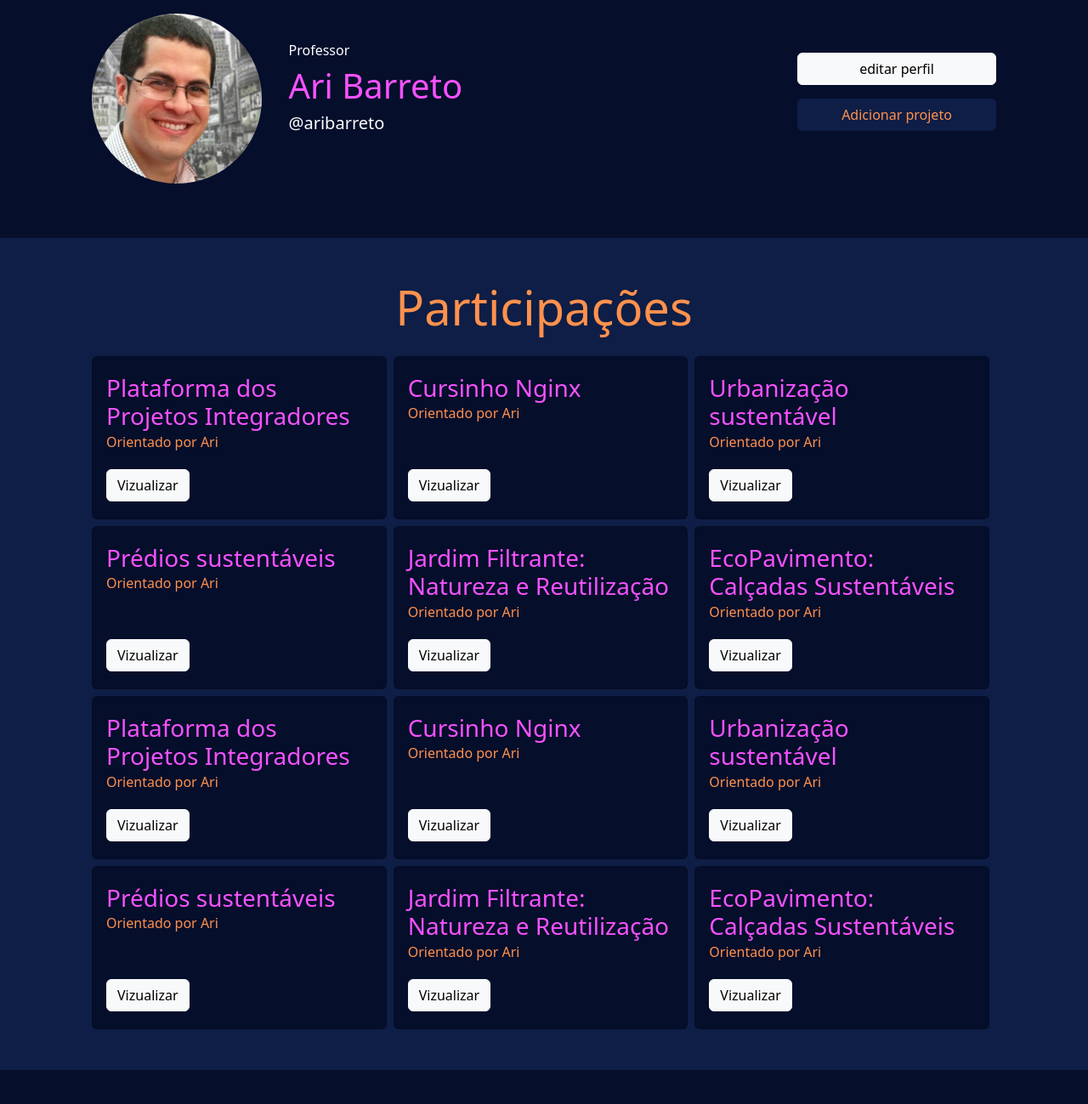
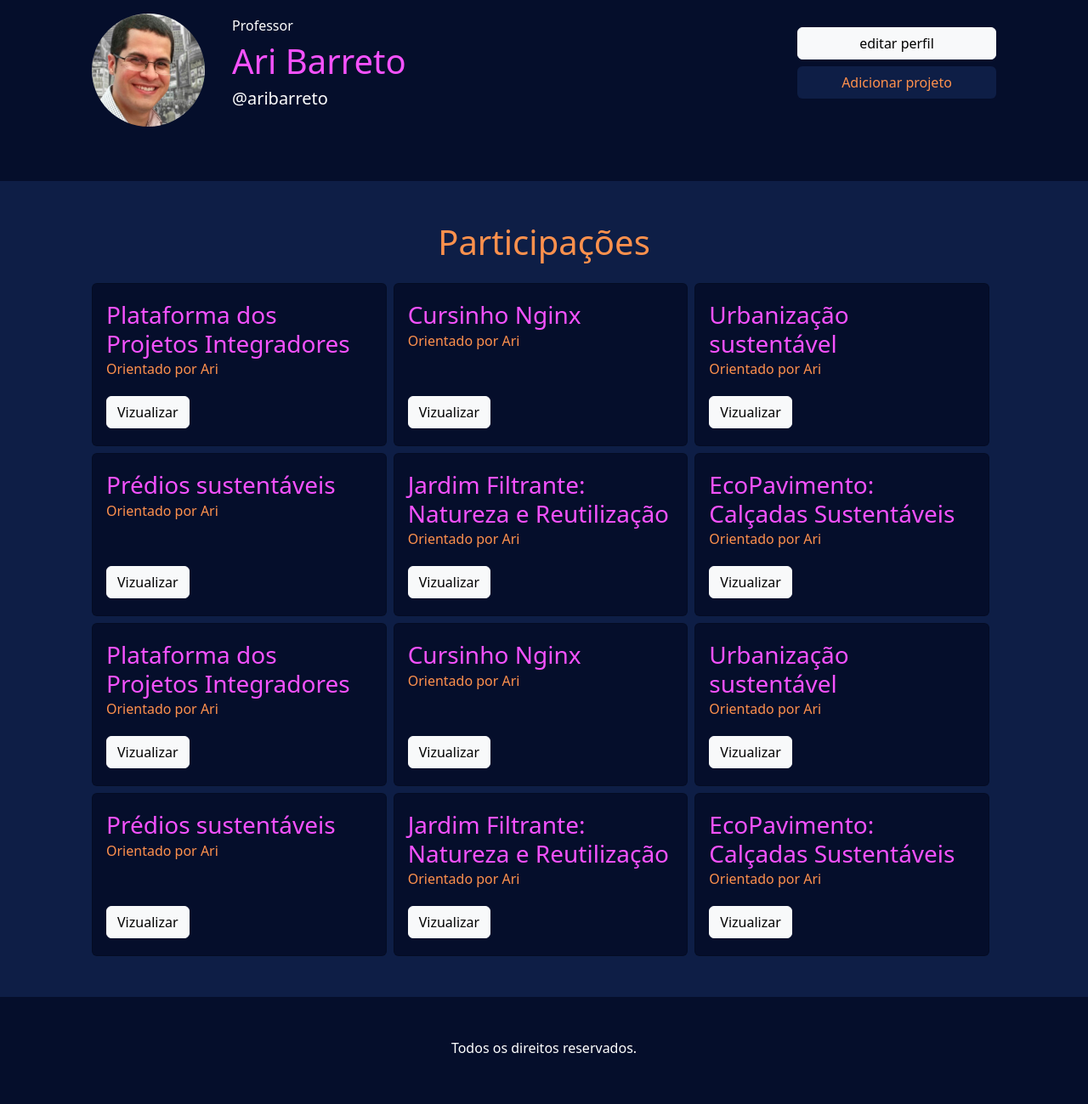
Before and after one commit to WescleyPlinio/PPI, a Django app: page /perfil/ in a window 1280 px wide. Shown: the part 106-1405 px from the top of the page at 85% size. After the commit the page ends 1345 px from the top, so only its background shows below. Run offline with Django 5.2, Linux system fonts and the light colour scheme; data comes from the database, SQL or seed files in the repository; some libraries are stand-ins or nearby versions.

Commit message:
Otimizando código

```diff
--- a/ppi/templates/verperfil.html
+++ b/ppi/templates/verperfil.html
@@ -7,25 +7,25 @@
     <div class="row g-0">
         <div class= "col-md-9">
             <div class = "row g-0">
-                <div class= "col-md-3 d-flex justify-content-start align-items-center">
+                <div class= "col-md-2 my-auto">
                     <img src="{% static 'imgs/ari.jpg' %}" class="rounded-circle w-100" alt="imgperfil">
                 </div>
-                <div class= "col-md-9 d-flex justify-content-start align-items-center ">
+                <div class= "col-md-10 my-auto">
                     <ul>
-                        <h6 class="text-white">Professor</h6>
-                        <h1 class="roxinho">Ari Barreto</h1>
-                        <h5 class="text-white">@aribarreto</h5>
+                        <h6 class="text-left text-white">Professor</h6>
+                        <h1 class="text-left roxinho">Ari Barreto</h1>
+                        <h5 class="text-left text-white">@aribarreto</h5>
                     </ul>
                 </div>
             </div>
         </div>
-        <div class= "col-md-3 d-flex align-items-center">
+        <div class= "col-md-3 my-auto">
             <ul class="w-100">
                 <a href="{% url 'editarperfil' %}">
-                    <button type= 'button' class= "btn w-100 btn-light my-2">editar perfil</button>
+                    <button type= 'button' class= "btn w-100 btn-light my-1">editar perfil</button>
                 </a>
                 <a href="{% url 'form_post' %}">
-                    <button type= 'button' class= "btn w-100 blueback laranja my-2">Adicionar projeto</button>
+                    <button type= 'button' class= "btn w-100 blueback laranja my-1">Adicionar projeto</button>
                 </a>
             </ul>
         </div>
@@ -34,7 +34,7 @@
 
 <!-- participações -->
 <div class="container-fluid blueback py-5">
-    <h1 class="laranja text-center pb-3" style="font-size: 3.5em;">
+    <h1 class="laranja text-center pb-3">
         Participações
     </h1>
     <div class= "container custom-container">
```
Also changed, not shown: ppi/templates/cursofeed.html (+4 -4 lines).
